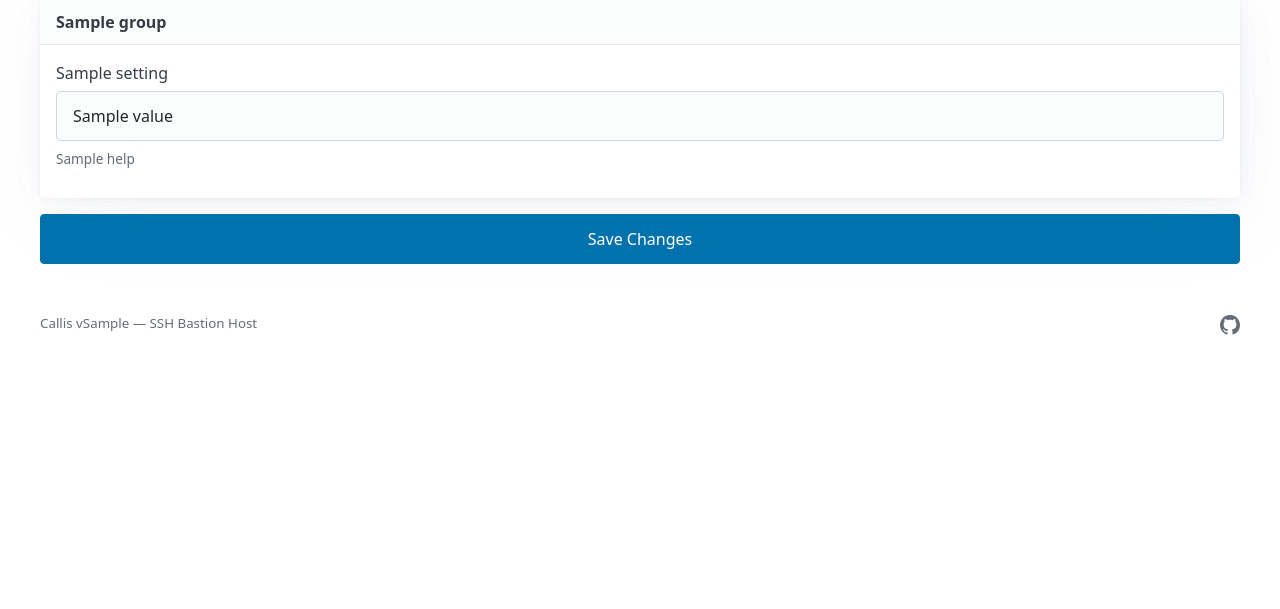
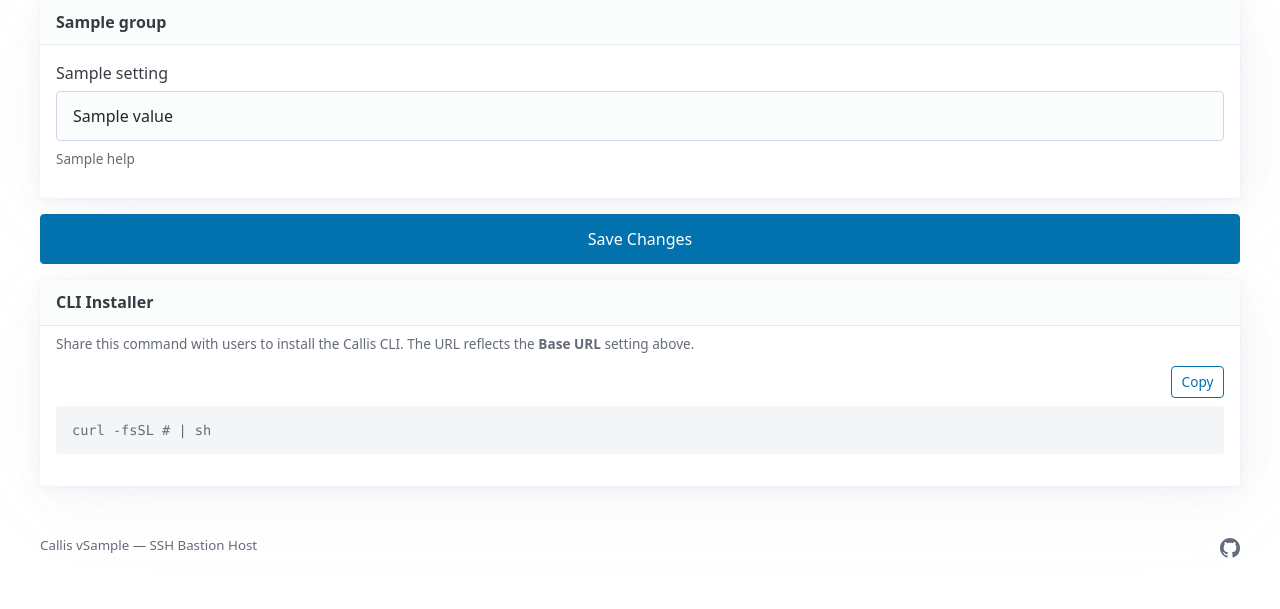
Before and after one commit to pacnpal/callis, a Python web app: template api/templates/settings.html in a window 1280 px wide. Shown: the part 191-800 px from the top of the page. Run offline with Jinja, Linux system fonts and the light colour scheme; the template is opened without the code that fills it: most values are stand-ins (such as "Sample title", 1, 10 or a date in 2020); some libraries are stand-ins or nearby versions.

Commit message:
Fix app startup and connect admin settings page to CLI installer frontend (#19)
* Fix: connect admin settings to CLI installer in frontend

- Add _installer_url() helper to settings.py to compute installer URL
  from the effective base_url setting (DB-backed), used in all three
  TemplateResponse calls (GET, validation error, success)
- Add CLI Installer section to settings.html showing the install command
  with a copy button, reflecting the current Base URL setting
- Fix /install.sh to use get_runtime_setting("base_url") with explicit
  default instead of get_settings().BASE_URL (env-var only), so admin
  changes to Base URL in the Settings UI take effect immediately

Agent-Logs-Url: https://github.com/pacnpal/callis/sessions/1c6252b9-6743-45a4-98c4-4d756b9eddf8

Co-authored-by: pacnpal <183241239+pacnpal@users.noreply.github.com>

* Fix app startup: replace removed starlette.middleware.proxy_headers with uvicorn

starlette 1.0.0 (locked in uv.lock) removed proxy_headers module.
The import caused a ModuleNotFoundError at startup, preventing the
entire web UI from loading — settings page and installer were both
unreachable. Switch to uvicorn.middleware.proxy_headers which still
exports ProxyHeadersMiddleware.

Agent-Logs-Url: https://github.com/pacnpal/callis/sessions/3d59a9c7-30fb-4f92-b167-662e8c2e8835

Co-authored-by: pacnpal <183241239+pacnpal@users.noreply.github.com>

* Update api/routers/settings.py

Co-authored-by: Copilot <175728472+Copilot@users.noreply.github.com>

---------

Co-authored-by: copilot-swe-agent[bot] <198982749+Copilot@users.noreply.github.com>
Co-authored-by: pacnpal <183241239+pacnpal@users.noreply.github.com>
Co-authored-by: Copilot <175728472+Copilot@users.noreply.github.com>

```diff
--- a/api/main.py
+++ b/api/main.py
@@ -14,7 +14,7 @@ from slowapi import _rate_limit_exceeded_handler
 from slowapi.errors import RateLimitExceeded
 from sqlalchemy import select, func
 from sqlalchemy.ext.asyncio import AsyncSession
-from starlette.middleware.proxy_headers import ProxyHeadersMiddleware
+from uvicorn.middleware.proxy_headers import ProxyHeadersMiddleware
 
 from core import get_db, get_engine, get_runtime_setting, get_session_factory, get_settings, limiter, load_db_settings, register_template_filters
 from dependencies import require_totp_complete
@@ -158,8 +158,7 @@ async def dashboard(
 # CLI installer — curl http://callis:8080/install.sh | sh
 @app.get("/install.sh")
 async def install_script():
-    _settings = get_settings()
-    base_url = _settings.BASE_URL.rstrip("/")
+    base_url = (await get_runtime_setting("base_url") or "http://localhost:8080").rstrip("/")
     if not base_url.startswith(("http://", "https://")):
         return PlainTextResponse(
             "Installer unavailable: BASE_URL is not configured correctly.\n",
--- a/api/templates/settings.html
+++ b/api/templates/settings.html
@@ -48,4 +48,13 @@
 
   <button type="submit">Save Changes</button>
 </form>
+
+<article>
+  <header><strong>CLI Installer</strong></header>
+  <p class="helper-text">Share this command with users to install the Callis CLI. The URL reflects the <strong>Base URL</strong> setting above.</p>
+  <div class="ssh-config-actions">
+    <button type="button" class="outline btn-sm" data-copy-trigger="settings-installer">Copy</button>
+  </div>
+  <pre class="ssh-config" data-copy-target="settings-installer">curl -fsSL {{ installer_url }} | sh</pre>
+</article>
 {% endblock %}
```
Also changed, not shown: api/routers/settings.py (+16 -1 lines).
